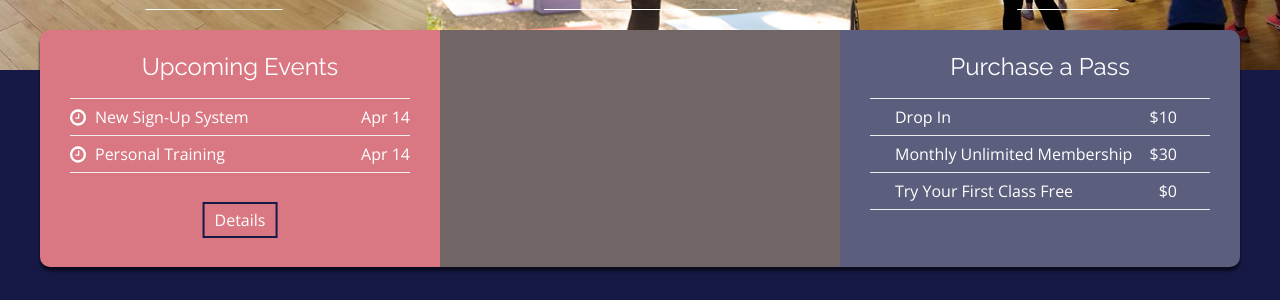
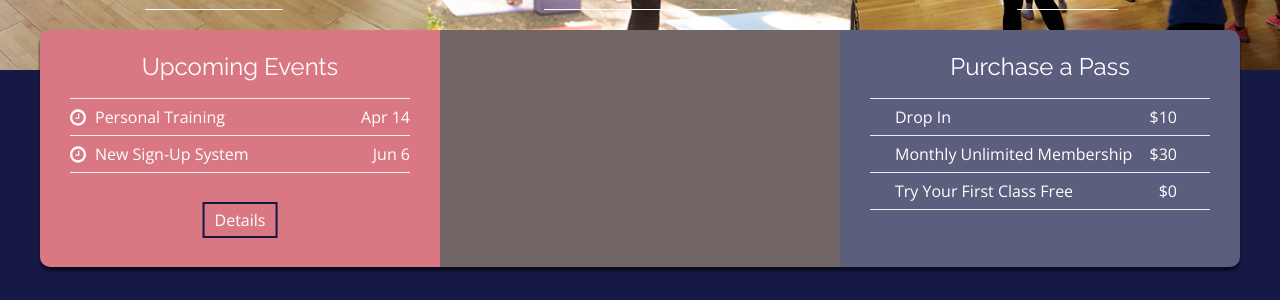
Before and after one commit to rwstone/shapeitup, a Jekyll site: the page built from index.md, in a window 1280 px wide. Shown: the part 408-708 px from the top of the page. Built offline with Jekyll 4.4.1, drawn with Linux system fonts in a browser that asks for light colours; some web fonts are replaced.

Commit message:
Updated New Sign Up System

```diff
--- a/_events/new-sign-up-system.markdown
+++ b/_events/new-sign-up-system.markdown
@@ -21,7 +21,7 @@
 - ZUMBA FITNESS
 - LATIN DANCING
 has_time_and_date: true
-event_date: 2024-04-14 11:00:00 -04:00
+event_date: 2024-06-06 11:00:00 -04:00
 button_link: Take a Look
 button_label: https://shapeitupfitness.punchpass.com
 ---
```
